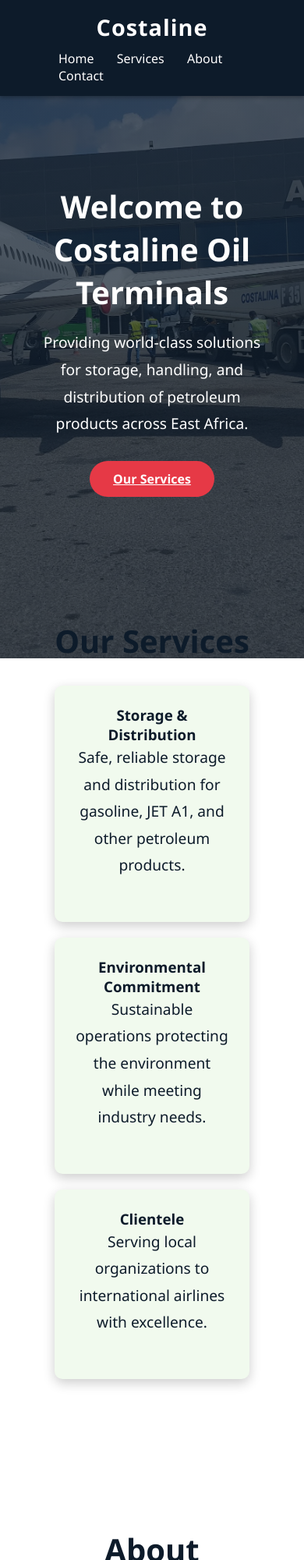
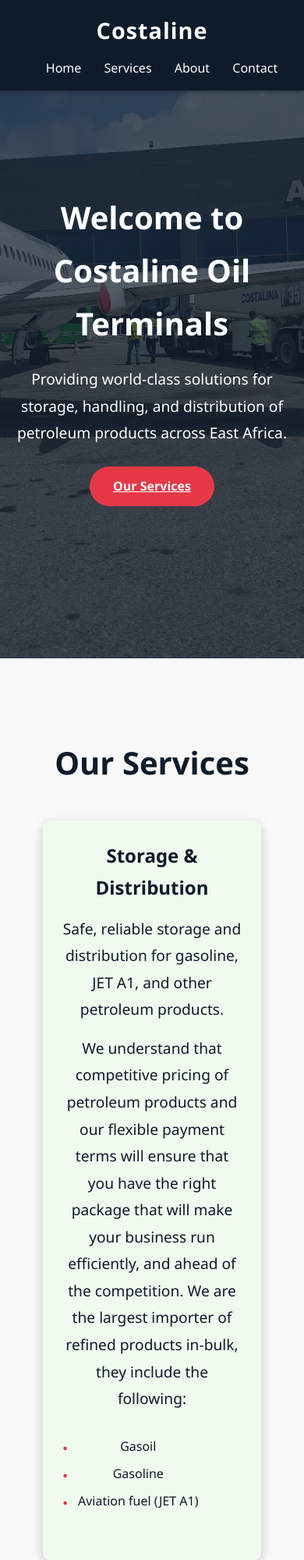
Before and after one commit to munasar-code/CostalineWeb, a plain HTML site: page index.html in a window 390 px wide. Shown: the top 2000 px of the page at 78% size. Drawn offline with Linux system fonts and the light colour scheme.

Commit message:
modified

```diff
--- a/index.html
+++ b/index.html
@@ -39,14 +39,29 @@
           <div class="card">
             <h3>Storage & Distribution</h3>
             <p>Safe, reliable storage and distribution for gasoline, JET A1, and other petroleum products.</p>
+            <p>We understand that competitive pricing of petroleum products and our flexible payment terms will ensure that you have the right package that will make your business run efficiently, and ahead of the competition.
+
+We are the largest importer of refined products in-bulk, they include the following:
+
+<ul>
+  <li>Gasoil</li>
+  <li>Gasoline</li>
+  <li>Aviation fuel (JET A1)</li>
+</ul>
+
+
+
+</p>
           </div>
           <div class="card">
             <h3>Environmental Commitment</h3>
             <p>Sustainable operations protecting the environment while meeting industry needs.</p>
+            <p>We believe that we have a responsibility to protect and safeguard against damages to the environment. We aim to ultimately prevent any activities that may harm the environment, especially as it pertains to the particulars of our operations.</p>
           </div>
           <div class="card">
             <h3>Clientele</h3>
             <p>Serving local organizations to international airlines with excellence.</p>
+            <p>We have the ability to design and construct fuel storage facilities that include bulk fuel installation, as well as fuel farms. We carry out these constructions as subcontractors, working for (F-53) aviation and diesel (F-54) storage. All of our construction efforts have passed rigorous inspections, as requested by our clients. We are fully compliant and transparent with our clients, sharing our experience of the region to ensure the optimal success of each project.</p>
           </div>
         </div>
       </div>
@@ -56,6 +71,7 @@
       <div class="section-content">
         <h2>About Costaline</h2>
         <p>Costaline Oil Terminals, headquartered in Mogadishu, is a leading oil distributor with a total storage capacity of over 100,000 m³ across 16 tanks.</p>
+        <p>We are a leading distributor and importer of oil in Somalia, providing Gasoline, gasoline, and JET A1. Our privately owned oil storage facilities are built to a standard and are run by an international team of experts on the ground. We work with both local and global names in the petroleum industry, providing necessary services for trading and storing of products</p>
       </div>
     </section>
 
--- a/script.js
+++ b/script.js
@@ -14,11 +14,18 @@ const messageCounter = document.getElementById("message-counter");
 
 
 function validateText(input) {
+    const pattern = /^[A-Za-z\s]+$/; // only letters and spaces
+
     if (input.value.trim() === "") {
         input.classList.add("invalid");
         input.classList.remove("valid");
         return false;
+    } else if (!pattern.test(input.value)) {
+        input.classList.add("invalid");
+        input.classList.remove("valid");
+        return false;
     }
+
     input.classList.add("valid");
     input.classList.remove("invalid");
     return true;
--- a/style.css
+++ b/style.css
@@ -1,4 +1,3 @@
-/* ===== GLOBAL ===== */
 html {
   scroll-behavior: smooth;
 }
@@ -10,7 +9,13 @@ html {
   font-family: 'Segoe UI', Tahoma, Geneva, Verdana, sans-serif;
 }
 
-/* ===== HEADER / NAVBAR ===== */
+body {
+  line-height: 1.7;
+  background-color: #f9f9f9;
+  color: #0d1b2a;
+}
+
+
 header {
   position: fixed;
   top: 0;
@@ -47,36 +52,41 @@ nav .nav-links a:hover {
   transform: scale(1.1);
 }
 
-/* ===== SECTIONS ===== */
+
 section {
-  height: 100vh;
+  min-height: 100vh;
+  padding: 100px 50px 50px 50px;
   display: flex;
   justify-content: center;
   align-items: center;
-  padding: 80px 50px 50px 50px; /* top space for navbar */
   text-align: center;
-  color: #0d1b2a;
 }
 
 section#home {
   background: linear-gradient(rgba(13,27,42,0.7), rgba(13,27,42,0.7)),
-              url('costaline\ diyaarad.webp') center/cover no-repeat;
+              url('costaline diyaarad.webp') center/cover no-repeat;
   color: white;
 }
 
-.section-content h1, .section-content h2 {
+.section-content h1,
+.section-content h2 {
   margin-bottom: 20px;
   font-size: 2.5rem;
+}
+
+.section-content h3 {
+  margin-bottom: 15px;
+  font-size: 1.5rem;
 }
 
 .section-content p {
   font-size: 1.2rem;
   line-height: 1.8;
   max-width: 800px;
-  margin: 0 auto 30px auto;
+  margin: 0 auto 25px auto;
 }
 
-/* ===== BUTTON ===== */
+
 .btn {
   display: inline-block;
   padding: 12px 30px;
@@ -87,6 +97,7 @@ section#home {
   font-weight: bold;
   cursor: pointer;
   transition: 0.3s;
+  text-align: center;
 }
 
 .btn:hover {
@@ -94,22 +105,25 @@ section#home {
   transform: scale(1.05);
 }
 
-/* ===== SERVICE CARDS ===== */
+
 .service-cards {
   display: flex;
   flex-wrap: wrap;
   justify-content: center;
-  gap: 25px;
-  margin-top: 30px;
+  gap: 30px;
+  margin-top: 40px;
 }
 
 .card {
   background-color: #f1faee;
   border-radius: 10px;
   padding: 25px;
-  width: 250px;
+  width: 280px;
   box-shadow: 0 5px 15px rgba(0,0,0,0.2);
   transition: 0.3s;
+  display: flex;
+  flex-direction: column;
+  align-items: flex-start;
 }
 
 .card:hover {
@@ -117,16 +131,24 @@ section#home {
   box-shadow: 0 10px 20px rgba(0,0,0,0.3);
 }
 
-/* ===== CONTACT FORM ===== */
+.card p {
+  margin-bottom: 15px;
+}
+
 form {
   max-width: 700px;
   margin: 0 auto;
+  padding: 25px;
+  background-color: #fff;
+  border-radius: 12px;
+  box-shadow: 0 5px 15px rgba(0,0,0,0.1);
 }
 
 .input-group {
   display: flex;
   gap: 20px;
   margin-bottom: 20px;
+  flex-wrap: wrap;
 }
 
 input, textarea {
@@ -138,70 +160,24 @@ input, textarea {
 }
 
 textarea {
-  resize: none;
-  height: 150px;
+  resize: vertical;
+  min-height: 150px;
 }
 
-/* ===== FEEDBACK MESSAGES ===== */
+
 #form-feedback {
   margin-top: 15px;
   font-weight: bold;
   font-size: 1rem;
 }
 
-#form-feedback.error {
-  color: red;
-}
-
-#form-feedback.success {
-  color: green;
-}
-
-/* Real-time validation borders */
-input.invalid, textarea.invalid {
-  border-color: red;
-}
-
-input.valid, textarea.valid {
-  border-color: green;
-}
-
-/* ===== RESPONSIVE DESIGN ===== */
-@media (max-width: 768px) {
-  nav {
-    flex-direction: column;
-  }
-  .nav-links {
-    margin-top: 10px;
-  }
-  .input-group {
-    flex-direction: column;
-  }
-  .service-cards {
-    flex-direction: column;
-    gap: 20px;
-  }
-}
-.valid {
-  border: 2px solid green;
-}
-
-.invalid {
-  border: 2px solid red;
-}
-input.valid, textarea.valid {
-  border: 2px solid green;
-}
-
-input.invalid, textarea.invalid {
-  border: 2px solid red;
-}
-#phone-feedback {
+#phone-feedback, #message-feedback {
   font-size: 0.85rem;
   color: red;
   margin-top: 4px;
   display: block;
 }
+
 #phone-counter,
 #message-counter {
   font-size: 0.8rem;
@@ -209,3 +185,59 @@ input.invalid, textarea.invalid {
   margin-top: 2px;
   display: block;
 }
+
+
+input.invalid, textarea.invalid {
+  border: 2px solid red;
+}
+
+input.valid, textarea.valid {
+  border: 2px solid green;
+}
+
+
+ul {
+  list-style: none;
+  padding-left: 0;
+  margin: 15px 0;
+}
+
+ul li {
+  position: relative;
+  padding-left: 20px;
+  margin-bottom: 8px;
+  font-weight: 500;
+}
+
+ul li::before {
+  content: "•";
+  position: absolute;
+  left: 0;
+  color: #e63946;
+  font-size: 1.2rem;
+}
+
+
+@media (max-width: 768px) {
+  nav {
+    flex-direction: column;
+    padding: 15px 20px;
+  }
+
+  .nav-links {
+    margin-top: 10px;
+  }
+
+  .input-group {
+    flex-direction: column;
+  }
+
+  .service-cards {
+    flex-direction: column;
+    gap: 20px;
+  }
+
+  section {
+    padding: 100px 20px 50px 20px;
+  }
+}
```
